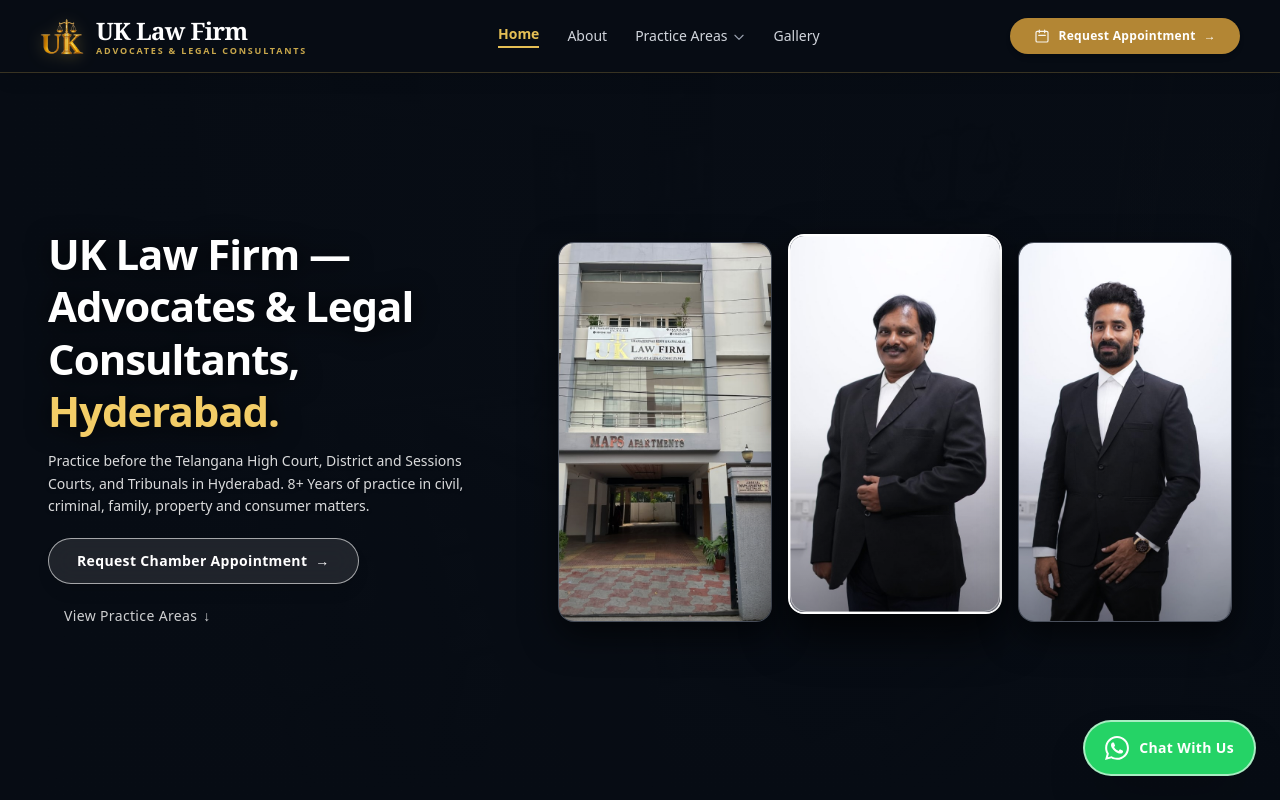
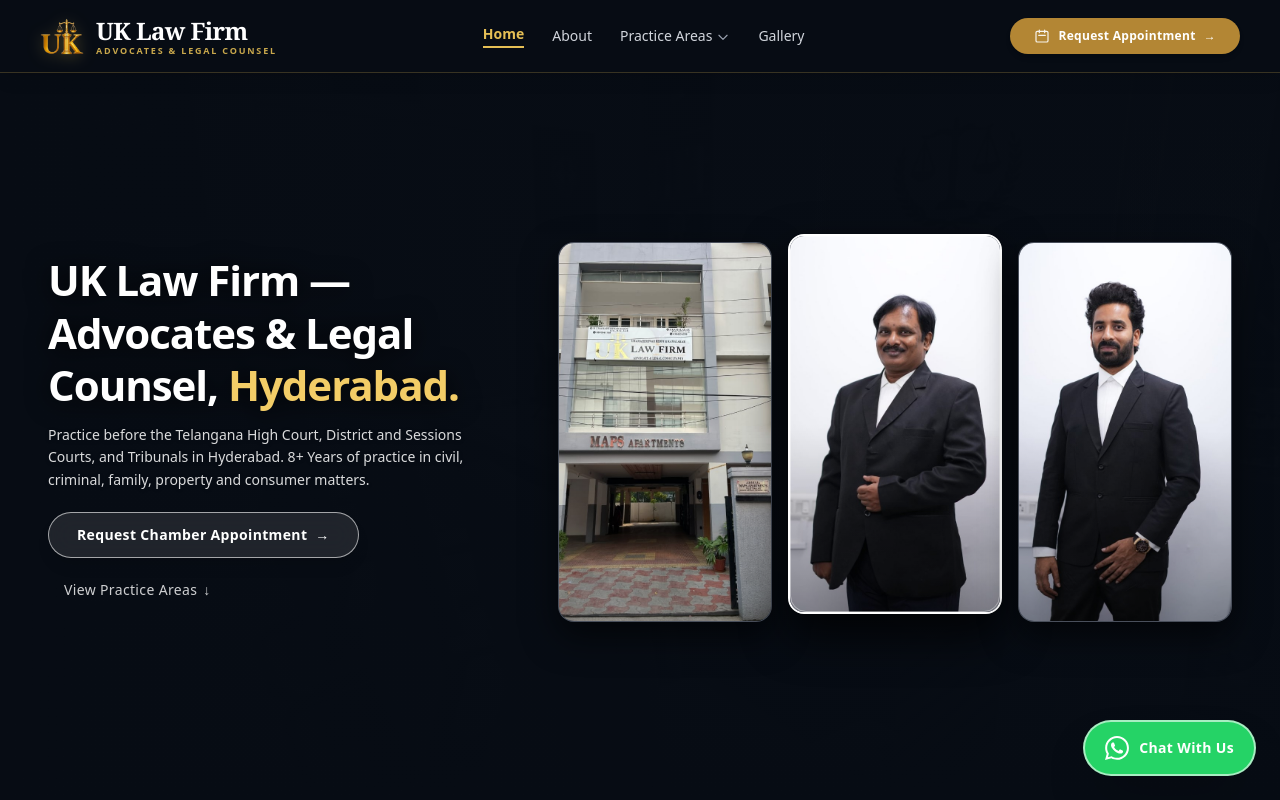
Before and after one commit to kavithamedida4-web/Lawyer-website, a Next.js app: page / in a window 1280 px wide. Shown: the top 800 px of the page. Built offline with nearby package versions, Linux system fonts and the light colour scheme.

Commit message:
Replace Consultants with Counsel across logo, hero, and pages

```diff
--- a/app/about/page.tsx
+++ b/app/about/page.tsx
@@ -6,7 +6,7 @@ import Footer from '@/components/Footer';
 import WhatsAppButton from '@/components/WhatsAppButton';
 
 export const metadata: Metadata = {
-  title: 'About Us — Advocates & Legal Consultants',
+  title: 'About Us — Advocates & Legal Counsel',
   description:
     'Learn about UK Law Firm, founded by advocates M. Umamaheshwar Reddy (B.Sc., M.Sc., LL.B.) and S. Kamalakar (B.B.M., M.C.A., LL.B.) in Gachibowli, Hyderabad.',
 };
@@ -140,7 +140,7 @@ export default function AboutPage() {
                     <div className="h-[48%] rounded-2xl rounded-b-3xl overflow-hidden shadow-xl relative border-2 border-white bg-gray-100 group">
                       <Image
                         src="/uk-law-firm-partners.jpg"
-                        alt="UK Law Firm Advocates & Legal Consultants"
+                        alt="UK Law Firm Advocates & Legal Counsel"
                         fill
                         sizes="(max-width: 768px) 50vw, 270px"
                         className="object-cover object-top group-hover:scale-105 transition-transform duration-700"
--- a/app/disclaimer/page.tsx
+++ b/app/disclaimer/page.tsx
@@ -115,7 +115,7 @@ export default function LegalDisclaimerPage() {
               For verification of advocate enrollment or official chamber inquiries, you may contact our office directly:
             </p>
             <div className="bg-[#faf7f2] border border-[#eedfba] p-5 rounded-xl space-y-2 text-xs sm:text-sm">
-              <p><strong className="text-[#0a1222]">Firm:</strong> UK Law Firm, Advocates &amp; Legal Consultants</p>
+              <p><strong className="text-[#0a1222]">Firm:</strong> UK Law Firm, Advocates &amp; Legal Counsel</p>
               <p><strong className="text-[#0a1222]">Chambers:</strong> Flat No. 201, 2nd Floor, Maps Apartments, Plot No. 45, Beside Care Hospitals, Jayabheri Pine Valley, Gachibowli, Hyderabad, Telangana 500032</p>
               <p><strong className="text-[#0a1222]">Contact:</strong> +91 88978 47788</p>
               <p><strong className="text-[#0a1222]">Inquiries:</strong> contact@uklawfirm.in</p>
--- a/app/terms-of-service/page.tsx
+++ b/app/terms-of-service/page.tsx
@@ -122,7 +122,7 @@ export default function TermsOfServicePage() {
               For any questions, legal notices, or clarifications concerning these terms, please contact our administrative chamber:
             </p>
             <div className="bg-[#faf7f2] border border-[#eedfba] p-5 rounded-xl space-y-2 text-xs sm:text-sm">
-              <p><strong className="text-[#0a1222]">Chambers:</strong> UK Law Firm, Advocates &amp; Legal Consultants</p>
+              <p><strong className="text-[#0a1222]">Chambers:</strong> UK Law Firm, Advocates &amp; Legal Counsel</p>
               <p><strong className="text-[#0a1222]">Address:</strong> Flat No. 201, 2nd Floor, Maps Apartments, Plot No. 45, Beside Care Hospitals, Jayabheri Pine Valley, Gachibowli, Hyderabad, Telangana 500032</p>
               <p><strong className="text-[#0a1222]">Phone:</strong> +91 88978 47788</p>
               <p><strong className="text-[#0a1222]">Email:</strong> contact@uklawfirm.in</p>
--- a/components/About.tsx
+++ b/components/About.tsx
@@ -90,7 +90,7 @@ export default function About() {
                   <div className="h-[48%] rounded-2xl rounded-b-3xl overflow-hidden shadow-xl relative border-2 border-white bg-gray-100 group transition-all duration-500 hover:-translate-y-1.5 hover:shadow-2xl">
                     <Image
                       src="/uk-law-firm-partners.jpg"
-                      alt="UK Law Firm Advocates & Legal Consultants"
+                      alt="UK Law Firm Advocates & Legal Counsel"
                       fill
                       sizes="(max-width: 768px) 50vw, 270px"
                       className="object-cover object-top group-hover:scale-108 transition-transform duration-700 ease-out"
--- a/components/Footer.tsx
+++ b/components/Footer.tsx
@@ -53,7 +53,7 @@ export default function Footer() {
                   UK Law Firm
                 </span>
                 <span className="text-[#c9a84c] text-[9px] tracking-[0.2em] font-sans font-bold uppercase block -mt-0.5">
-                  ADVOCATES &amp; LEGAL CONSULTANTS
+                  ADVOCATES &amp; LEGAL COUNSEL
                 </span>
               </div>
             </Link>
--- a/components/Hero.tsx
+++ b/components/Hero.tsx
@@ -119,7 +119,7 @@ export default function Hero() {
 
             {/* Main Headline - font-sans font-semibold (600) */}
             <h1 className="text-2xl sm:text-4xl lg:text-[42px] font-sans font-semibold text-white leading-tight tracking-tight mb-2 sm:mb-3 max-w-[600px] drop-shadow-[0_2px_12px_rgba(0,0,0,0.95)]">
-              <span>UK Law Firm — Advocates &amp; Legal Consultants, </span>
+              <span>UK Law Firm — Advocates &amp; Legal Counsel, </span>
               <span className="text-[#f3cd67]">Hyderabad.</span>
             </h1>
 
@@ -196,8 +196,7 @@ export default function Hero() {
                     type="button"
                     onClick={() => setMobileIndex(idx)}
                     aria-label={`Show card ${idx + 1}`}
-                    className={`rounded-full transition-all duration-300 ${
-                      idx === mobileIndex
+                    className={`rounded-full transition-all duration-300 ${idx === mobileIndex
                       ? 'w-6 h-1.5 bg-white shadow-[0_0_8px_rgba(255,255,255,0.8)]'
                       : 'w-1.5 h-1.5 bg-white/40'
                       }`}
@@ -217,12 +216,10 @@ export default function Hero() {
                     style={{
                       transitionDelay: isLoaded ? '0ms' : `${idx * 240}ms`,
                     }}
-                    className={`group relative w-full h-[320px] lg:h-[360px] xl:h-[380px] rounded-2xl overflow-hidden text-left shadow-[0_14px_35px_rgba(0,0,0,0.6)] transition-all duration-700 ease-out bg-[#0c1424] block ${
-                      isLoaded
+                    className={`group relative w-full h-[320px] lg:h-[360px] xl:h-[380px] rounded-2xl overflow-hidden text-left shadow-[0_14px_35px_rgba(0,0,0,0.6)] transition-all duration-700 ease-out bg-[#0c1424] block ${isLoaded
                       ? 'opacity-100 translate-x-0 scale-100'
                       : 'opacity-0 translate-x-20 scale-95'
-                    } ${
-                      isWave
+                      } ${isWave
                         ? 'border-2 border-white -translate-y-2 shadow-[0_20px_45px_rgba(0,0,0,0.8)]'
                         : 'border border-white/25 hover:border-white hover:-translate-y-2 hover:shadow-[0_20px_45px_rgba(0,0,0,0.7)]'
                       }`}
@@ -235,8 +232,7 @@ export default function Hero() {
                       unoptimized
                       sizes="(max-width: 1024px) 200px, 240px"
                       loading="eager"
-                      className={`object-cover ${card.pos} transition-transform duration-700 ease-out ${
-                        isWave ? 'scale-106' : 'group-hover:scale-106'
+                      className={`object-cover ${card.pos} transition-transform duration-700 ease-out ${isWave ? 'scale-106' : 'group-hover:scale-106'
                         }`}
                     />
 
@@ -245,8 +241,7 @@ export default function Hero() {
 
                     {/* Clean white accent border glow */}
                     <div
-                      className={`absolute inset-0 rounded-2xl border transition-colors duration-500 pointer-events-none ${
-                        isWave ? 'border-white/40' : 'border-transparent group-hover:border-white/40'
+                      className={`absolute inset-0 rounded-2xl border transition-colors duration-500 pointer-events-none ${isWave ? 'border-white/40' : 'border-transparent group-hover:border-white/40'
                         }`}
                     />
                   </Link>
--- a/components/Navbar.tsx
+++ b/components/Navbar.tsx
@@ -100,7 +100,7 @@ export default function Navbar() {
               UK Law Firm
             </span>
             <span className="text-[#c9a84c] text-[9px] tracking-[0.2em] font-sans font-bold uppercase block -mt-0.5">
-              ADVOCATES &amp; LEGAL CONSULTANTS
+              ADVOCATES &amp; LEGAL COUNSEL
             </span>
           </div>
         </Link>
--- a/components/WhatsAppButton.tsx
+++ b/components/WhatsAppButton.tsx
@@ -9,7 +9,7 @@ export default function WhatsAppButton() {
     {
       name: 'M UMAMAHESHWAR REDDY',
       degree: 'B.Sc., M.Sc., LL.B.',
-      title: 'Advocate & Legal Consultant',
+      title: 'Advocate & Legal Counsel',
       phone: '8897847788',
       phoneDisplay: '+91 88978 47788',
       whatsappUrl:
@@ -18,7 +18,7 @@ export default function WhatsAppButton() {
     {
       name: 'S KAMALAKAR',
       degree: 'B.B.M., M.C.A., LL.B.',
-      title: 'Advocate & Legal Consultant',
+      title: 'Advocate & Legal Counsel',
       phone: '6304856208',
       phoneDisplay: '+91 63048 56208',
       whatsappUrl:
```
Lines whose indentation alone changed are shown as unchanged.
